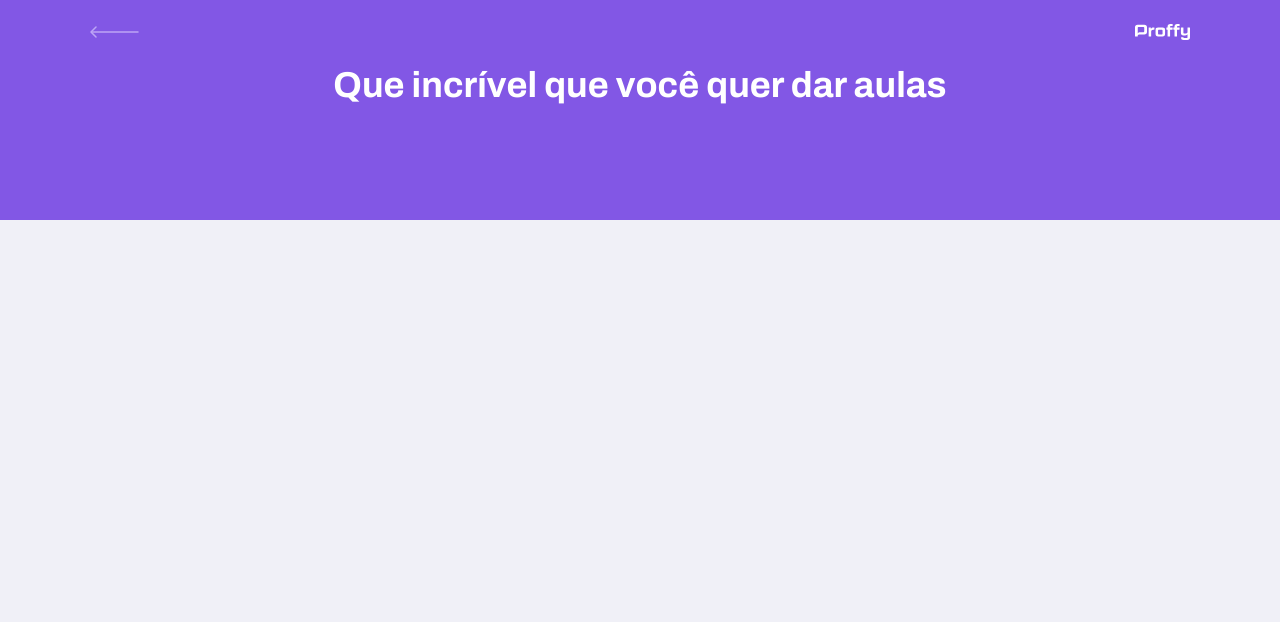
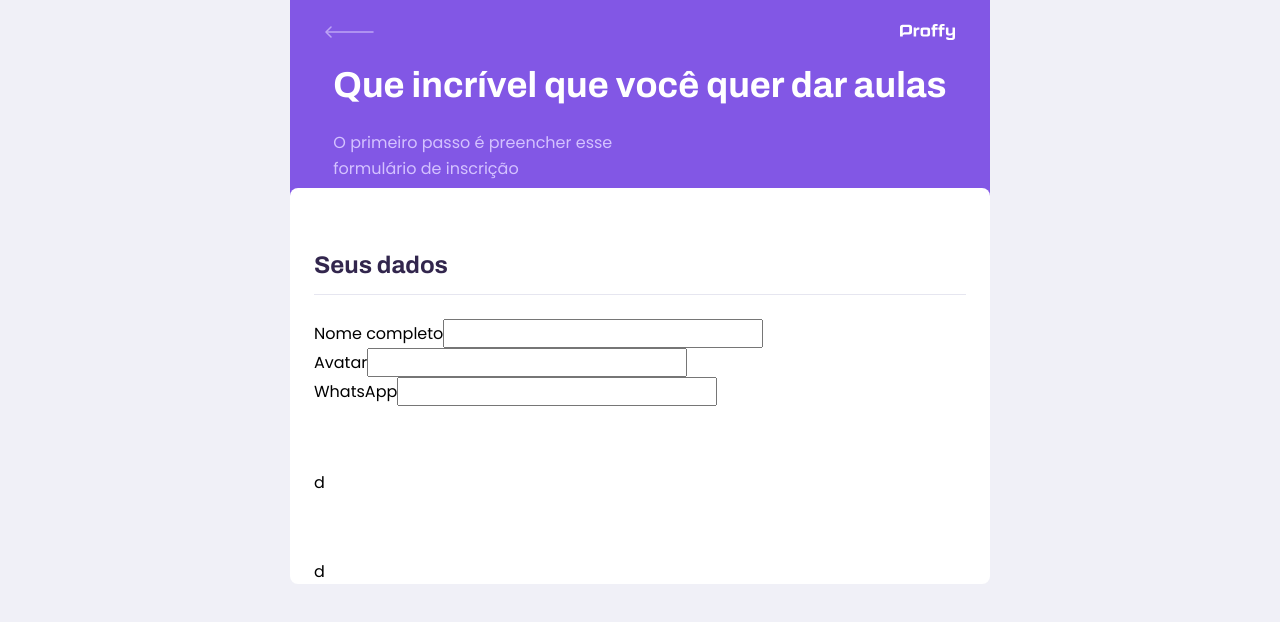
Before and after one commit to leandroprog/estudo-projeto-proffy, a React (Create React App) app in the folder web/: page /give-classes in a window 1280 px wide. Shown: the top 622 px of the page. Built offline with nearby package versions, Linux system fonts and the light colour scheme.

Commit message:
Estilizando o formulário

```diff
--- a/web/src/components/PageHeader/index.tsx
+++ b/web/src/components/PageHeader/index.tsx
@@ -8,7 +8,8 @@
 import './styles.css';
 
 interface IHeaderProps {
-    title: string
+    title: string,
+    description?: string
 }
 
 const PageHeader : React.FC<IHeaderProps> = (props) => {
@@ -23,6 +24,7 @@
 
         <div className="header-content">
             <strong>{props.title}</strong>
+            {props.description ? <p>{props.description}</p> : null}
             {props.children}
         </div>
 
--- a/web/src/components/PageHeader/styles.css
+++ b/web/src/components/PageHeader/styles.css
@@ -42,6 +42,15 @@
 
 }
 
+.page-header .header-content p {
+  max-width: 30rem;
+  font-size: 1.6rem;
+  line-height: 2.6rem;
+  color: var(--color-text-in-primary);
+  margin-top: 2.4rem;
+
+}
+
 @media(min-width: 700px) {
     .page-header{
         height: 220px;
--- a/web/src/pages/TeachForm/index.tsx
+++ b/web/src/pages/TeachForm/index.tsx
@@ -1,12 +1,40 @@
 import React from 'react';
 import PageHeader from '../../components/PageHeader';
+
+import './styles.css'
 
 const TeacherForm: React.FC = () => {
 
     return (
-        <div id="page-teacher-list">
-        <PageHeader title="Que incrível que você quer dar aulas"/>
-    </div>
+        <div id="page-teacher-form" className="container">
+            <PageHeader
+                title="Que incrível que você quer dar aulas"
+                description="O primeiro passo é preencher esse formulário de inscrição"
+            />
+            <main>
+                <fieldset>
+                    <legend>Seus dados</legend>
+
+                    <div className="input-block">
+                       <label htmlFor="name">Nome completo</label>
+                       <input type="text" id="name"/>
+                   </div>
+
+                   <div className="input-block">
+                       <label htmlFor="avatar">Avatar</label>
+                       <input type="text" id="avatar"/>
+                   </div>
+
+                   <div className="input-block">
+                       <label htmlFor="whatsapp">WhatsApp</label>
+                       <input type="text" id="whatsapp"/>
+                   </div>
+
+                </fieldset>
+                <fieldset>d</fieldset>
+                <fieldset>d</fieldset>
+            </main>
+        </div>
     )
 }
 
--- /dev/null
+++ b/web/src/pages/TeachForm/styles.css
@@ -0,0 +1,40 @@
+#page-teacher-form {
+    width: 100vw;
+    height: 100vh;
+}
+
+#page-teacher-form .page-header .header-content {
+    margin-bottom: 6.4rem;
+}
+
+#page-teacher-form main {
+    background: var(--color-box-base);
+    width: 100%;
+    max-width: 74rem;
+    border-radius: 0.8rem;
+    margin: -3.2rem auto 3.2rem;
+    padding-top: 6.4rem;
+    overflow: hidden;
+}
+
+
+#page-teacher-form main fieldset {
+    border: 0;
+    padding: 0 2.4rem;
+}
+
+#page-teacher-form main fieldset + fieldset {
+    margin-top: 6.4rem;
+}
+
+#page-teacher-form main fieldset legend {
+    font: 700 2.4rem Archivo;
+    color: var(--color-text-title);
+    margin-bottom: 2.4rem;
+    display: flex;
+    align-items: center;
+    justify-content: space-between;
+    width: 100%;
+    padding-bottom: 1.6rem;
+    border-bottom: 1px solid var(--color-line-in-white);
+}
```
